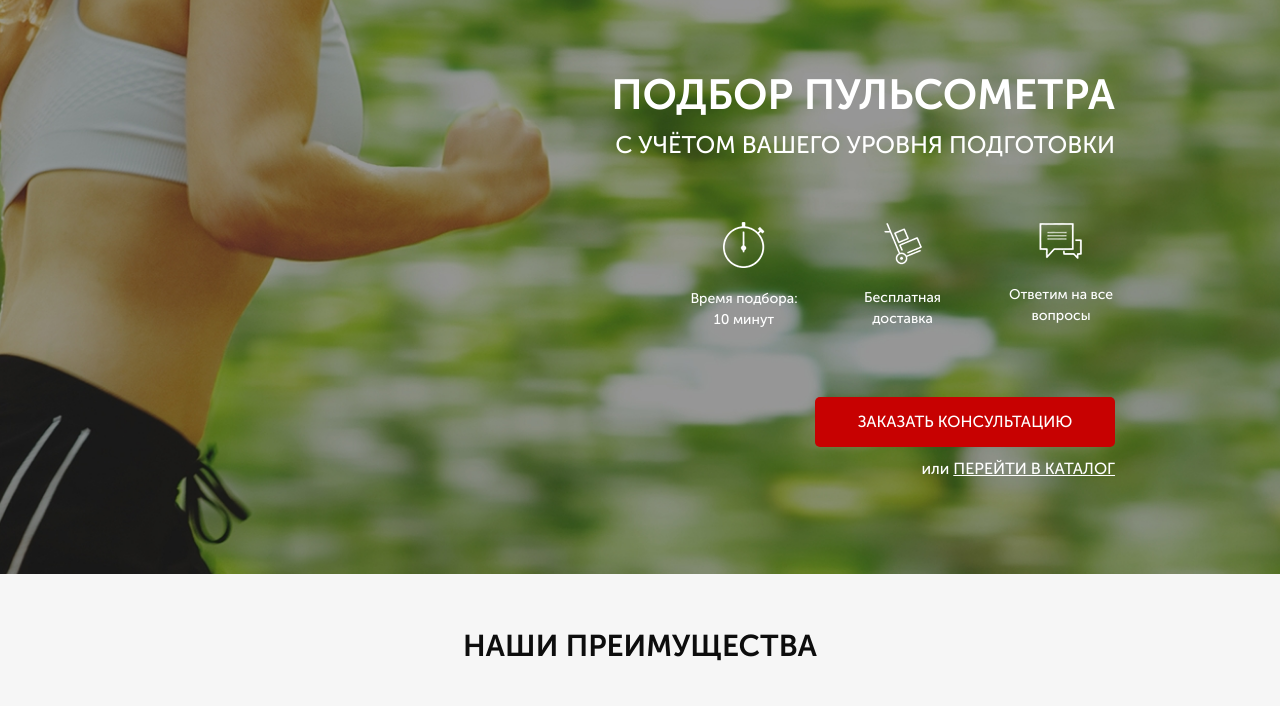
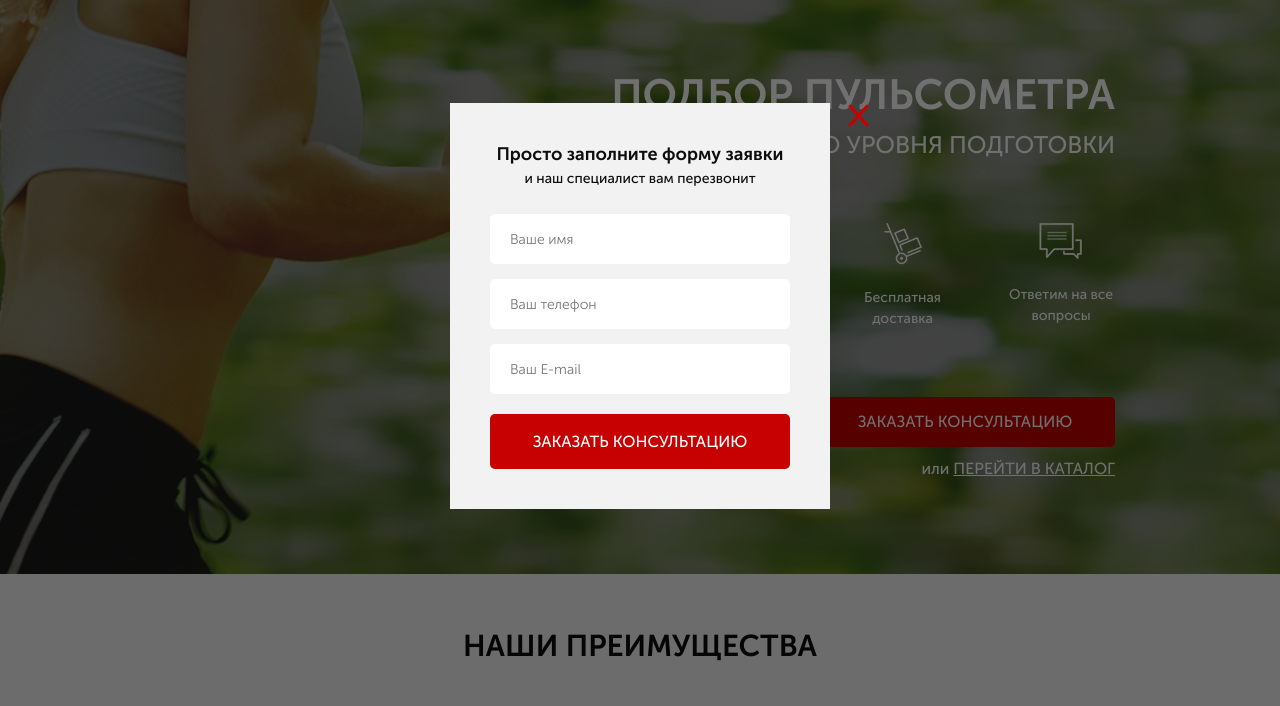
Before and after one commit to zeromistakes/pulsePractice, a website: page src/index.html in a window 1280 px wide. Both pictures are taken after a click on the button "ЗАКАЗАТЬ ЗВОНОК". Shown: the part 94-800 px from the top of the page. Drawn offline with nearby package versions, Linux system fonts and the light colour scheme.

Commit message:
modal markup + script

```diff
--- a/src/index.html
+++ b/src/index.html
@@ -25,7 +25,7 @@
                     <a href="tel: +74999228974" class="header__phone">
                         +7 (499) 922-89-74
                     </a>
-                    <button class="button">заказать звонок</button>
+                    <button data-modal='consultation' class="button">заказать звонок</button>
                 </div>
             </header>
             <div class="promo__wrapper">
@@ -49,7 +49,7 @@
                     </div>
                 </div>
 
-                <button class="button button_main">заказать консультацию</button>
+                <button data-modal='consultation' class="button button_main">заказать консультацию</button>
                 <div class="promo__link">
                     или
                     <a href="#">перейти в каталог</a>
@@ -134,7 +134,7 @@
                     <div class="catalogue-item__wrapper">
                         <div class="catalogue-item__content catalogue-item__content_active">
                             <img src="img/pulsometr.png" alt="pulsometr" class="catalogue-item__img">
-                            <div class="catalogue-item__subtitle">Пульсометр Polar FT1</div>
+                            <div class="catalogue-item__subtitle">Пульсометр Polar</div>
                             <div class="catalogue-item__descr">Для первых шагов в тренировках, основанных на сердечном ритме</div>
                             <a href="" class="catalogue-item__link">ПОДРОБНЕЕ</a>
                         </div>
@@ -286,7 +286,7 @@
                     <div class="catalogue-item__wrapper">
                         <div class="catalogue-item__content catalogue-item__content_active">
                             <img src="img/pulsometr.png" alt="pulsometr" class="catalogue-item__img">
-                            <div class="catalogue-item__subtitle">Пульсометр Polar FT1</div>
+                            <div class="catalogue-item__subtitle">Пульсометр FT1</div>
                             <div class="catalogue-item__descr">Для первых шагов в тренировках, основанных на сердечном ритме</div>
                             <a href="" class="catalogue-item__link">ПОДРОБНЕЕ</a>
                         </div>
@@ -426,6 +426,37 @@
         </div>
     </footer>
 
+    <div class="overlay">
+        <div class="modal" id="consultation">
+        <div class="modal__close">&times;</div>
+        <div class="modal__subtitle">Просто заполните форму заявки</div>
+        <div class="modal__descr">и наш специалист вам перезвонит</div>
+            <form class="feed-form feed-form_mt25" action="#">
+                <input name="name" required placeholder="Ваше имя" type="text">
+                <input name="phone" required placeholder="Ваш телефон" type="tel">
+                <input name="email" required placeholder="Ваш E-mail" type="email">
+                <button class="button button_submit">заказать консультацию</button>
+            </form>
+        </div>
+
+        <div class="modal" id="order">
+            <div class="modal__close">&times;</div>
+            <div class="modal__subtitle">Ваш заказ:</div>
+            <div class="modal__descr">Пульсометр Polar</div>
+                <form class="feed-form feed-form_mt25" action="#">
+                    <input name="name" required placeholder="Ваше имя" type="text">
+                    <input name="phone" required placeholder="Ваш телефон" type="tel">
+                    <input name="email" required placeholder="Ваш E-mail" type="email">
+                    <button class="button button_submit">купить</button>
+                </form>
+            </div>
+
+            <div class="modal modal_mini" id="thanks">
+                <div class="modal__close">&times;</div>
+                <div class="modal__subtitle">Спасибо за заявку!</div>
+                <div class="modal__descr">Наш менеджер свяжется с вами!</div>
+            </div>
+    </div>
 
     <script src="https://code.jquery.com/jquery-1.11.0.min.js"></script>
     <script src="https://code.jquery.com/jquery-migrate-1.2.1.min.js"></script>
--- a/src/js/script.js
+++ b/src/js/script.js
@@ -33,4 +33,18 @@ $(document).ready(function(){
     toggleSlide('.catalogue-item__link');
     toggleSlide('.catalogue-item__back');
 
+    // modal
+
+    $('[data-modal=consultation]').on('click', function() {
+        $('.overlay, #consultation').fadeIn();
+    });
+    $('.modal__close').on('click', function() {
+      $('.overlay, #consultation, #order, #thanks').fadeOut();
+    });
+    $('.button_mini').each(function(i){
+      $(this).on('click', function() {
+        $('#order .modal__descr').text($('.catalogue-item__subtitle').eq(i).text());
+        $('.overlay, #order').fadeIn();
+      });
+    });
   });
--- a/src/sass/blocks/_forms.scss
+++ b/src/sass/blocks/_forms.scss
@@ -17,4 +17,7 @@
             margin-bottom: 20px;
         }
     }
+    &_mt25 {
+        margin-top: 25px;
+    }
 }
--- /dev/null
+++ b/src/sass/blocks/_modal.scss
@@ -0,0 +1,51 @@
+.overlay {
+    display: none;
+    position: fixed;
+    width: 100%;
+    height: 100%;
+    top: 0;
+    background-color: rgba(0,0,0, .56);
+
+}
+
+.modal {
+    position: absolute;
+    top: 50%;
+    left: 50%;
+    transform: translate(-50%, -50%);
+    position: relative;
+    width: 380px;
+    min-height: 400px;
+    background-color: #f2f2f2;
+    padding: 38px 40px 40px 40px;
+    &__close {
+        position: absolute;
+        top: 0;
+        right: -40px;
+        color: $main-color;
+        font-size: 40px;
+        line-height: 20px;
+        cursor: pointer;
+    }
+    &__subtitle {
+        color: #0d0d0d;
+        font-size: 18px;
+        font-weight: 700;
+        text-align: center;
+
+    }
+    &__descr {
+        color: #0d0d0d;
+        font-size: 14px;
+        font-weight: 500;
+        text-align: center;
+    }
+    &_mini {
+        min-height: 140px;
+    }
+}
+
+
+#consultation, #order, #thanks {
+    display: none;
+}
--- a/src/sass/style.scss
+++ b/src/sass/style.scss
@@ -25,3 +25,4 @@ h1, h2, h3, h4, h5, h6 {
 @import 'blocks/catalogue';
 @import 'blocks/feed';
 @import 'blocks/footer';
+@import 'blocks/modal';
```
Also changed, not shown: src/css/style.min.css.
